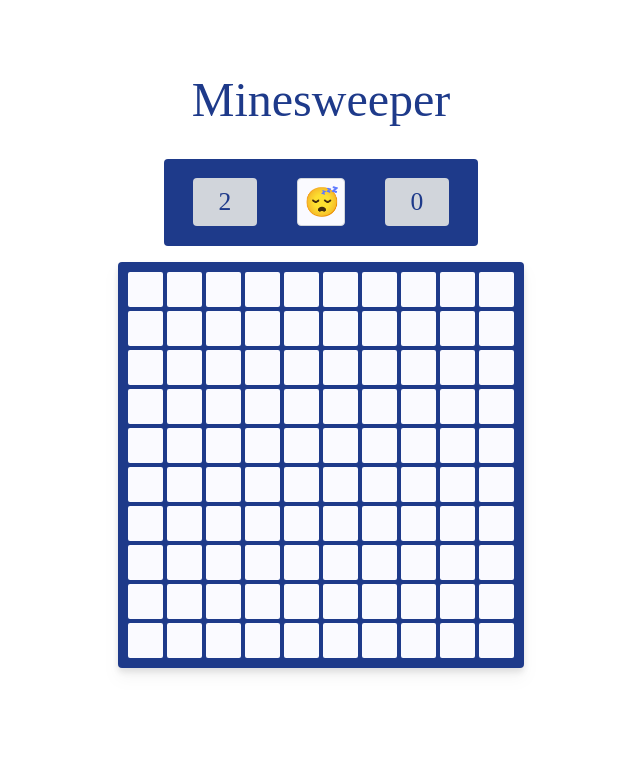
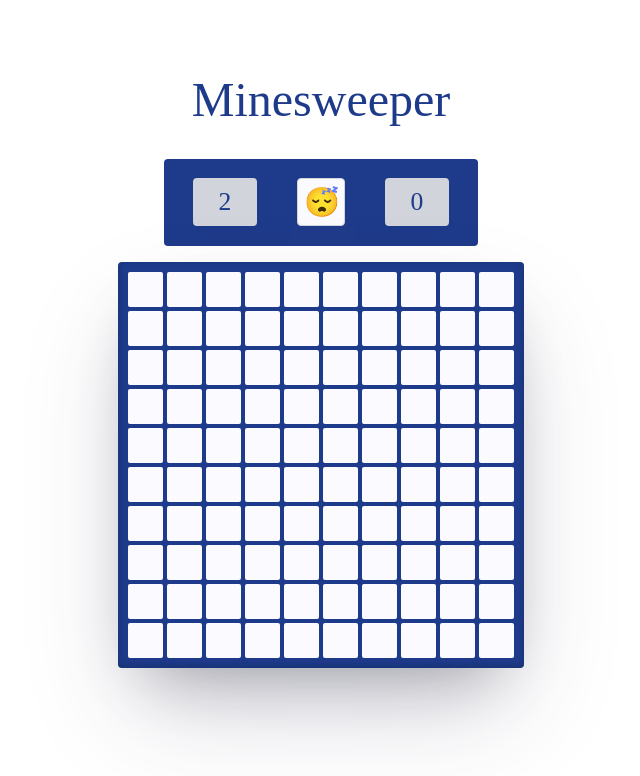
Before and after one commit to aleksebastian/redux-minesweeper, a React (Create React App) app in the folder client/: page / in a window 1280 px wide. Shown: the top 776 px of the page, without its empty margins (319-959 px from the left). Built offline with nearby package versions, Linux system fonts and the light colour scheme; the HTML template or start-up script is replaced by a standard one.

Commit message:
Updated board box-shadow

```diff
--- a/client/src/components/board.module.css
+++ b/client/src/components/board.module.css
@@ -5,7 +5,8 @@
   grid-template-rows: repeat(var(--size), 35px);
   gap: 4px;
   background-color: rgb(30 58 138);
-  filter: drop-shadow(0 10px 8px rgb(0 0 0 / 0.04))
-    drop-shadow(0 4px 3px rgb(0 0 0 / 0.1));
+  box-shadow: rgba(50, 50, 93, 0.25) 0px 50px 100px -20px,
+    rgba(0, 0, 0, 0.3) 0px 30px 60px -30px,
+    rgba(10, 37, 64, 0.35) 0px -2px 6px 0px inset;
   border-radius: 0.25rem;
 }
```
